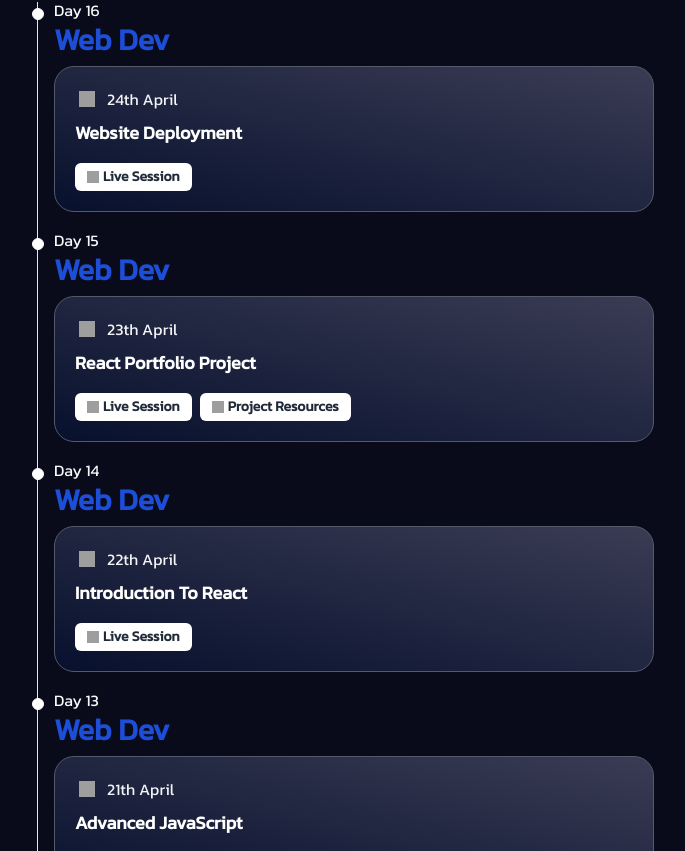
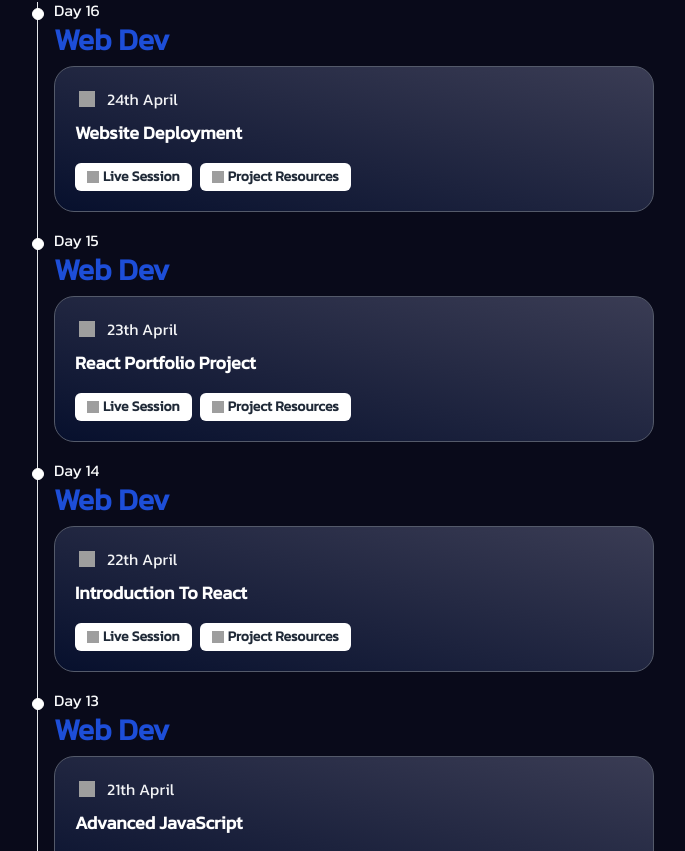
Before and after one commit to suraj-xd/bootcamp-landing-page, a Next.js app: page /learnings in a window 1280 px wide. Shown: the part 688-1539 px from the top of the page, without its empty margins (3-688 px from the left). Built offline with nearby package versions, Linux system fonts and the light colour scheme; grey boxes are pictures that could not be loaded.

Commit message:
Update index.js

```diff
--- a/pages/learnings/index.js
+++ b/pages/learnings/index.js
@@ -57,9 +57,9 @@ export default function TimeLine() {
                     </a>
                 </div>
                 <ol class="relative border-l border-gray-200 dark:border-gray-700">
-                    <List day={"Day 16"} date={"24th April"} topic="Web Dev" session="Website Deployment" live="https://www.youtube.com/watch?v=zqTjmJUsAVk" />
+                    <List day={"Day 16"} date={"24th April"} topic="Web Dev" session="Website Deployment" live="https://www.youtube.com/watch?v=zqTjmJUsAVk" title1="Project Resources" title1Link="https://drive.google.com/drive/folders/1W1TKI24eFXi2cbjDG9_3TzbarkwSqN3a?usp=sharing" />
                  <List day={"Day 15"} date={"23th April"} topic="Web Dev" session="React Portfolio Project" live="https://www.youtube.com/watch?v=mySOzNqHUJo" title1="Project Resources" title1Link="https://drive.google.com/drive/folders/1W1TKI24eFXi2cbjDG9_3TzbarkwSqN3a?usp=sharing"/>
-                   <List day={"Day 14"} date={"22th April"} topic="Web Dev" session="Introduction To React" live="https://www.youtube.com/live/R0D6iAWTGbk?feature=share" />
+                   <List day={"Day 14"} date={"22th April"} topic="Web Dev" session="Introduction To React" live="https://www.youtube.com/live/R0D6iAWTGbk?feature=share" title1="Project Resources" title1Link="https://drive.google.com/drive/folders/1W1TKI24eFXi2cbjDG9_3TzbarkwSqN3a?usp=sharing"/>
                     <List day={"Day 13"} date={"21th April"} topic="Web Dev" session="Advanced JavaScript" live="https://youtube.com/live/NGBHgHKRdus" />
                     <List day={"Day 12"} date={"20th April"} topic="Web Dev" session="JavaScript Learnings" live="https://www.youtube.com/live/0jmMx7bzick?feature=share" />
                     <List day={"Day 11"} date={"19th April"} topic="Web Dev" session="Fundamentals of Internet | Basics of Web Dev" live="https://www.youtube.com/live/8jxdTrq5lcg?feature=share"/>
```
